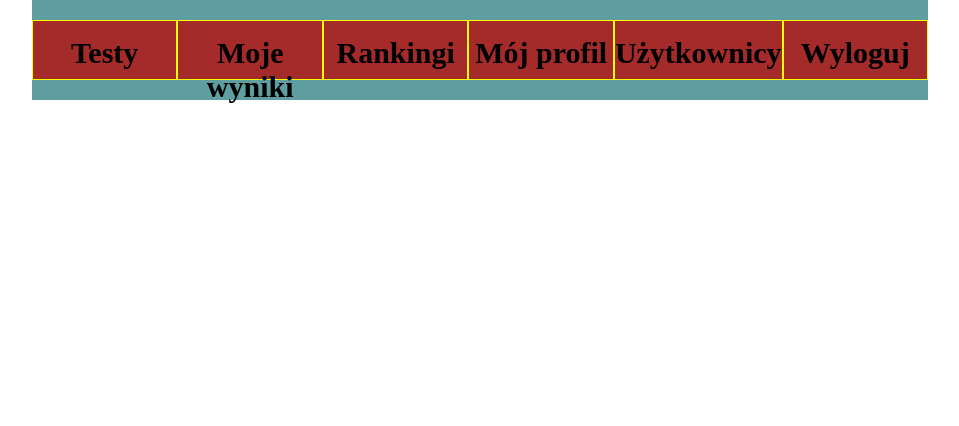
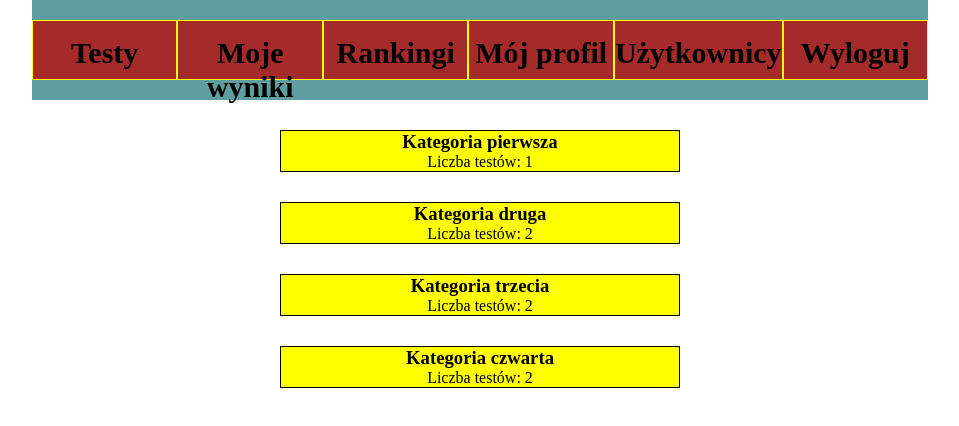
Before and after one commit to konradzo/knowledgeWeb, an Angular app: page / in a window 1280 px wide. Shown: the top 426 px of the page, without its empty margins (160-1119 px from the left). Built offline with nearby package versions, Linux system fonts and the light colour scheme.

Commit message:
categories list in progress

```diff
--- a/src/app/app.component.html
+++ b/src/app/app.component.html
@@ -2,6 +2,7 @@
 
   <div class="page-container">
 
+    <!-- HEADER MENU START -->
     <div class="header-menu">
 
       <div class="top-menu-list">
@@ -48,6 +49,48 @@
 
 
     </div>
+    <!-- HEADER MENU END -->
+    <div class="main-content">
+      <div class="category-list">
+
+        <div class="category">
+          <div class="category-name">
+            <a href="#"><h3>Kategoria pierwsza</h3></a>
+          </div>
+          <div class="tests-info">
+            <div>Liczba testów: 1</div>
+          </div>
+        </div>
+
+        <div class="category">
+          <div class="category-name">
+            <a href="#"><h3>Kategoria druga</h3></a>
+          </div>
+          <div class="tests-info">
+            <div>Liczba testów: 2</div>
+          </div>
+        </div>
+
+        <div class="category">
+          <div class="category-name">
+            <a href="#"><h3>Kategoria trzecia</h3></a>
+          </div>
+          <div class="tests-info">
+            <div>Liczba testów: 2</div>
+          </div>
+        </div>
+
+        <div class="category">
+          <div class="category-name">
+            <a href="#"><h3>Kategoria czwarta</h3></a>
+          </div>
+          <div class="tests-info">
+            <div>Liczba testów: 2</div>
+          </div>
+        </div>
+
+      </div>
+    </div>
 
   </div>
 
--- a/src/styles.css
+++ b/src/styles.css
@@ -8,11 +8,18 @@ a{
   color: black;
 }
 
+.page-wrapper{
+  position: relative;
+}
+
+.page-container{
+  margin: auto;
+  width: 70%;
+}
+
 .header-menu{
   background-color: cadetblue;
   height: 100px;
-  width: 70%;
-  margin: auto;
 }
 
 .top-menu-list{
@@ -35,3 +42,18 @@ a{
   font-size: 30px;
   padding-top: 15px;
 }
+
+.main-content{
+}
+
+.category-list{
+  width: 400px;
+  margin: auto;
+}
+
+.category{
+  background-color: yellow;
+  margin-top: 30px;
+  border: 1px solid black;
+  text-align: center;
+}
```
